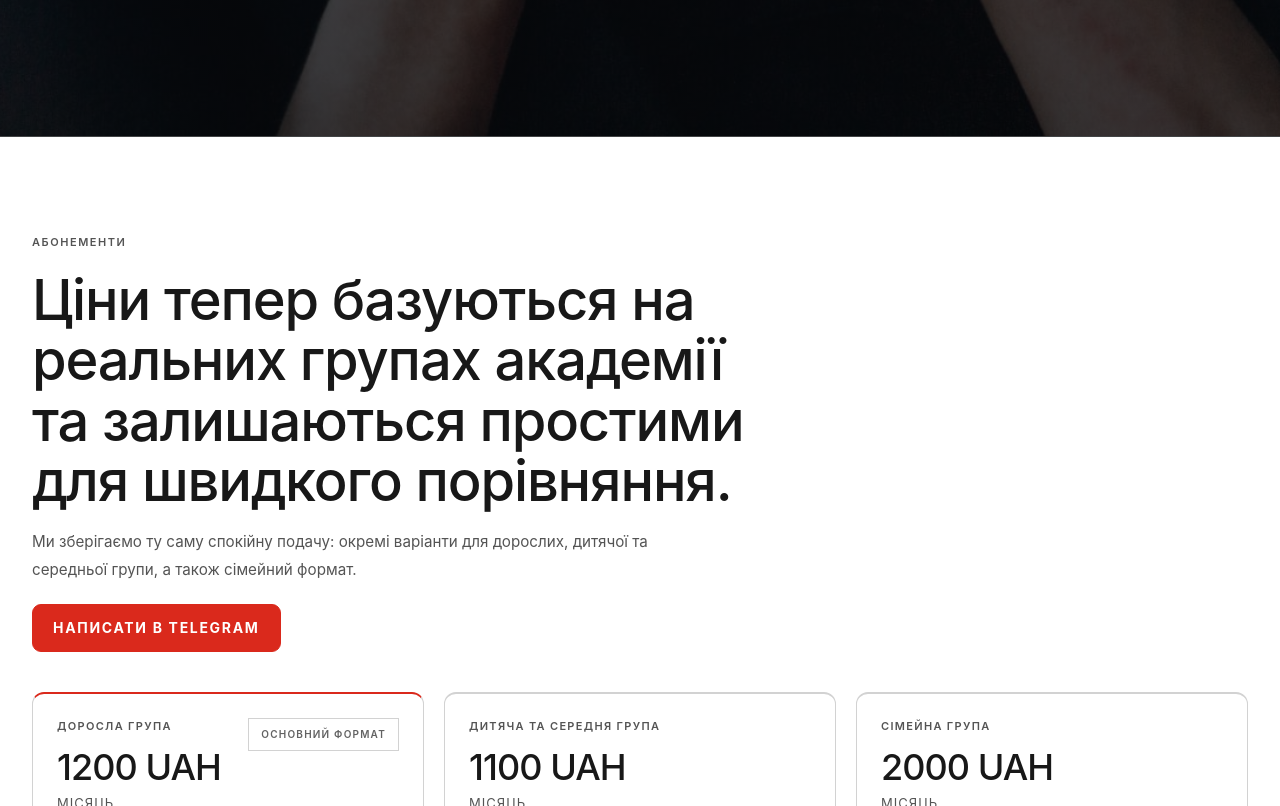
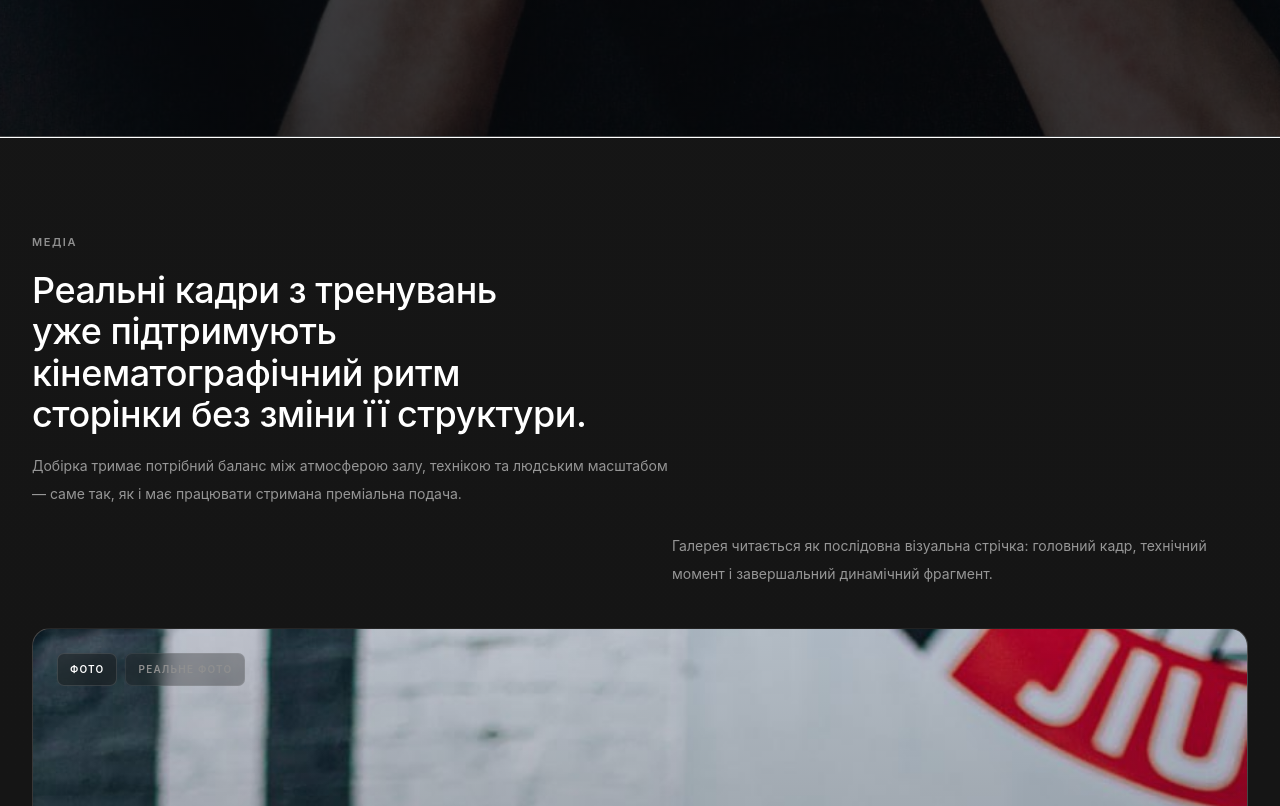
Before and after one commit to dobrodiynazar-dotcom/Avg-, a Next.js app: page / in a window 1280 px wide. Shown: the part 4754-5560 px from the top of the page. Built offline with nearby package versions, Linux system fonts and the light colour scheme.

Commit message:
Remove homepage pricing section

```diff
--- a/src/app/page.tsx
+++ b/src/app/page.tsx
@@ -5,7 +5,6 @@ import {
   FAQSection,
   GallerySection,
   HeroSection,
-  PricingSection,
   SchedulePreviewSection,
 } from "@/components/sections";
 import { CTAGroup } from "@/components/ui";
@@ -13,7 +12,6 @@ import { coaches, coachesIntro } from "@/content/coaches";
 import { faqItems, faqIntro } from "@/content/faq";
 import { mediaAssets, mediaIntro } from "@/content/media";
 import { plannedSectionIntros } from "@/content/placeholders";
-import { pricingIntro, pricingPlans } from "@/content/pricing";
 import { schedulePreviewContent, schedulePreviewGroups } from "@/content/schedule";
 import {
   aboutFeatureMedia,
@@ -49,11 +47,6 @@ export default function HomePage() {
         content={schedulePreviewContent}
         groups={schedulePreviewGroups}
       />
-      <PricingSection
-        actions={<CTAGroup items={utilityChannels} />}
-        intro={pricingIntro}
-        plans={pricingPlans}
-      />
       <GallerySection intro={mediaIntro} assets={mediaAssets} />
       <FAQSection
         actions={<CTAGroup items={utilityChannels} />}
```
